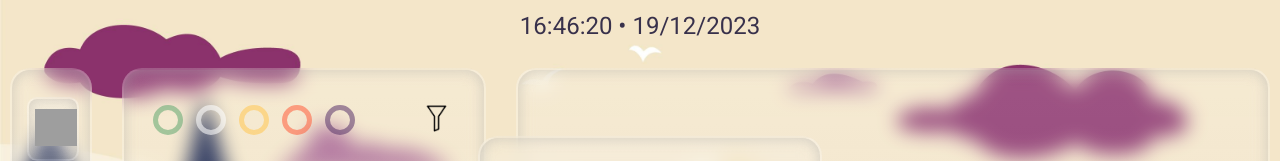
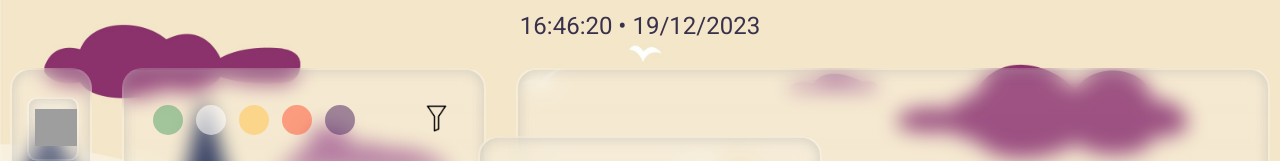
Before and after one commit to Gibus21250/CWA, an Angular app: page /creationPopup in a window 1280 px wide. Shown: the top 161 px of the page. Built offline with nearby package versions, Linux system fonts and the light colour scheme; grey boxes are pictures that could not be loaded.

Commit message:
Ajout animation css liste tache

```diff
--- a/src/app/views/creation-tache/creation-tache.component.html
+++ b/src/app/views/creation-tache/creation-tache.component.html
@@ -56,6 +56,4 @@
       </div>
     </form>
 
-
-
   </div>
--- a/src/app/views/liste-tache/liste-tache.component.css
+++ b/src/app/views/liste-tache/liste-tache.component.css
@@ -82,55 +82,30 @@
     transform: scale(1);
 }
 
-.btnVert {
+#btnVert {
 
-    background-color: #64a87100;
-    border: solid 5px #64a87190;
+    background-color: #64a87190;
+    border: solid 5px #64a87100;
 }
 
-.btnBlanc {
-    background-color: #ffffff00;
-    border: solid 5px#ffffff90;
+#btnBlanc {
+    background-color: #ffffff90;
+    border: solid 5px#ffffff00;
 }
 
-.btnJaune {
-    background-color: #ffc65400;
-    border: solid 5px #ffc65490;
+#btnJaune {
+    background-color: #ffc65490;
+    border: solid 5px #ffc65400;
 }
 
-.btnRouge {
-    background-color: #ff613e00;
-    border: 5px solid #ff613e90;
+#btnRouge {
+    background-color: #ff613e90;
+    border: 5px solid #ff613e00;
 }
 
-.btnViolet {
-    background-color: #5c376d00;
-    border: 5px solid #5c376d90;
-}
-
-.btnRond button.selected.btnVert {
-    background-color: #64a87190;
-    border: solid 5px #64a87190;
-}
-
-.btnRond button.selected.btnBlanc {
-    background-color: #ffffff90;
-    border: solid 5px#ffffff90;
-}
-
-.btnRond button.selected.btnJaune {
-    background-color: #ffc65490;
-    border: solid 5px #ffc65490;
-}
-
-.btnRond button.selected.btnRouge {
-    background-color: #ff613e90;
-    border: 5px solid #ff613e90;
-}
-
-.btnRond button.selected.btnViolet {
+#btnViolet {
     background-color: #5c376d90;
-    border: 5px solid #5c376d90;
+    border: 5px solid #5c376d00;
 }
 
 .btnFilter {
--- a/src/app/views/liste-tache/liste-tache.component.html
+++ b/src/app/views/liste-tache/liste-tache.component.html
@@ -1,10 +1,10 @@
 <div id="haut">
     <div class="btnRond">
-        <button class="btnVert" (click)="onPriorityChange(0)"></button>
-        <button class="btnBlanc" (click)="onPriorityChange(1)"></button>
-        <button class="btnJaune" (click)="onPriorityChange(2)"></button>
-        <button class="btnRouge" (click)="onPriorityChange(3)"></button>
-        <button class="btnViolet" (click)="onPriorityChange(4)"></button>
+        <button id="btnVert" (click)="onPriorityChange(0)"></button>
+        <button id="btnBlanc" (click)="onPriorityChange(1)"></button>
+        <button id="btnJaune" (click)="onPriorityChange(2)"></button>
+        <button id="btnRouge" (click)="onPriorityChange(3)"></button>
+        <button id="btnViolet" (click)="onPriorityChange(4)"></button>
     </div>
     <button class="btnFilter" type="button"> <img src="assets/icones/entonoir.png" alt="image de fond"></button>
 </div>
--- a/src/app/views/liste-tache/liste-tache.component.ts
+++ b/src/app/views/liste-tache/liste-tache.component.ts
@@ -16,7 +16,7 @@ import { Tri } from 'src/app/shared/enums/tris';
 export class ListeTacheComponent implements OnInit {
 
   listeTache: Tache[] = [];
-  listePrioSelected: boolean[] = [false, false, false, false, false];
+  listePrioSelected: boolean[] = [true, true, true, true, true];
 
   constructor(private tacheServ: TacheService,private router: Router) {
   }
@@ -33,6 +33,67 @@ export class ListeTacheComponent implements OnInit {
 
   onPriorityChange(p: Priorite): void {
     this.listePrioSelected[p] = !this.listePrioSelected[p];
+
+    const doc = document;
+    let monElement: HTMLElement | null = null;
+
+    switch(p){
+      case 0:
+        monElement = doc.getElementById('btnVert') as HTMLElement;
+        if(this.listePrioSelected[0]){
+          monElement.style.background="#64a87190";
+          monElement.style.borderColor="#64a87100";
+        }
+        else{
+          monElement.style.background="#64a87100";
+          monElement.style.borderColor="#64a87190";
+        }
+      break;
+      case 1:
+        monElement = doc.getElementById('btnBlanc') as HTMLElement;
+        if(this.listePrioSelected[1]){
+          monElement.style.background="#ffffff90";
+          monElement.style.borderColor="#ffffff00";
+        }
+        else{
+          monElement.style.background="#ffffff00";
+          monElement.style.borderColor="#ffffff90";
+        }
+      break;
+      case 2:
+        monElement = doc.getElementById('btnJaune') as HTMLElement;
+        if(this.listePrioSelected[2]){
+          monElement.style.background="#ffc65490";
+          monElement.style.borderColor="#ffc65400";
+        }
+        else{
+          monElement.style.background="#ffc65400";
+          monElement.style.borderColor="#ffc65490";
+        }
+      break;
+      case 3:
+        monElement = doc.getElementById('btnRouge') as HTMLElement;
+        if(this.listePrioSelected[3]){
+          monElement.style.background="#ff613e90";
+          monElement.style.borderColor="#ff613e00";
+        }
+        else{
+          monElement.style.background="#ff613e00";
+          monElement.style.borderColor="#ff613e90";
+        }
+      break;
+      case 4:
+        monElement = doc.getElementById('btnViolet') as HTMLElement;
+        if(this.listePrioSelected[4]){
+          monElement.style.background="#5c376d90";
+          monElement.style.borderColor="#5c376d00";
+        }
+        else{
+          monElement.style.background="#5c376d00";
+          monElement.style.borderColor="#5c376d90";
+        }
+      break;
+    }
 
     this.updateListe();
   }
```
